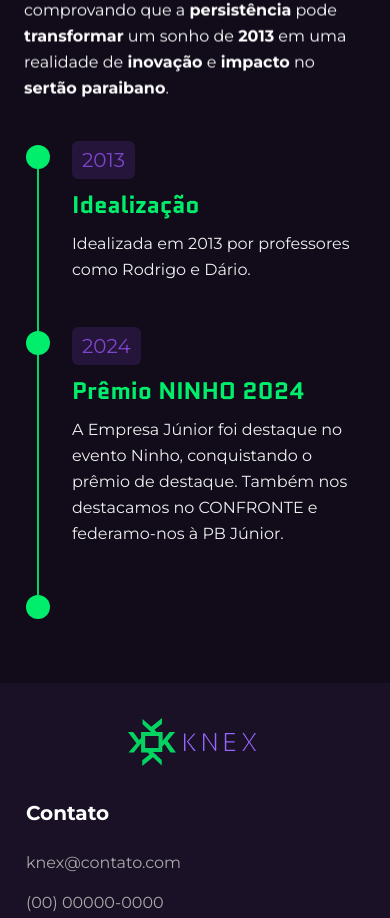
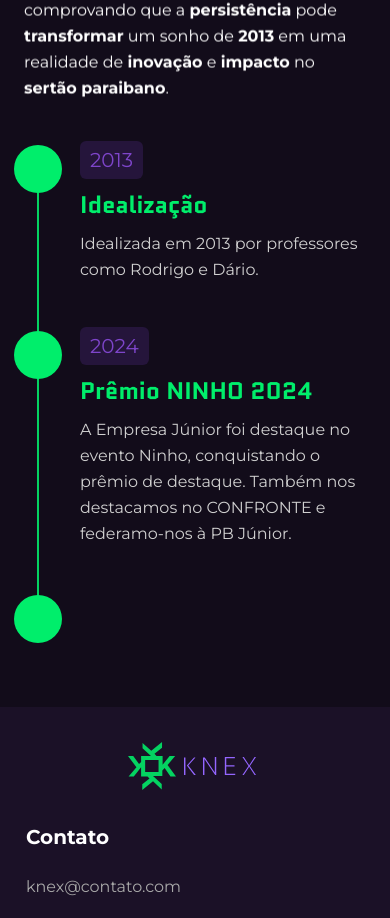
Before and after one commit to knex-projects/NewKnex-lp, a Next.js app: page /sobre in a window 390 px wide. Shown: the part 1458-2376 px from the top of the page. Built offline with nearby package versions, Linux system fonts and the light colour scheme.

Commit message:
style(OurHistorySection): Update styles for improved responsiveness and visual consistency

```diff
--- a/src/components/section/ourhistorysection.tsx
+++ b/src/components/section/ourhistorysection.tsx
@@ -140,7 +140,7 @@ export const OurHistorySection = () => {
                 <div className="flex w-7 shrink-0 justify-center pt-1 lg:w-4 sm:pt-1.5">
                   <span
                     className={[
-                      "shrink-0 rounded-full bg-G4 size-6 sm:size-10",
+                      "shrink-0 rounded-full bg-G4 size-12 sm:size-15",
                       "motion-reduce:transform-none motion-reduce:transition-none",
                       "transition-all duration-700 ease-out will-change-transform",
                       timelineInView
@@ -157,7 +157,7 @@ export const OurHistorySection = () => {
                 </div>
                 <div
                   className={[
-                    "min-w-0 flex-1 pb-1",
+                    "min-w-0 flex-1 pb-1 lg:ml-10 ml-2",
                     "motion-reduce:transform-none motion-reduce:transition-none",
                     "transition-all duration-700 ease-out will-change-transform",
                     timelineInView
@@ -178,7 +178,7 @@ export const OurHistorySection = () => {
                   <h3 className="mt-2 font-quantico sm:text-[32px] font-bold text-G4 text-[24px]">
                     {item.title}
                   </h3>
-                  <p className="mt-2 max-w-prose font-montserrat sm:text-[24px] font-light leading-relaxed text-W5 text-[16px] md:leading-relaxed">
+                  <p className="mt-2 max-w-prose font-montserrat sm:text-[24px] font-light leading-relaxed text-W3 text-[16px] md:leading-relaxed">
                     {item.description}
                   </p>
                 </div>
```
